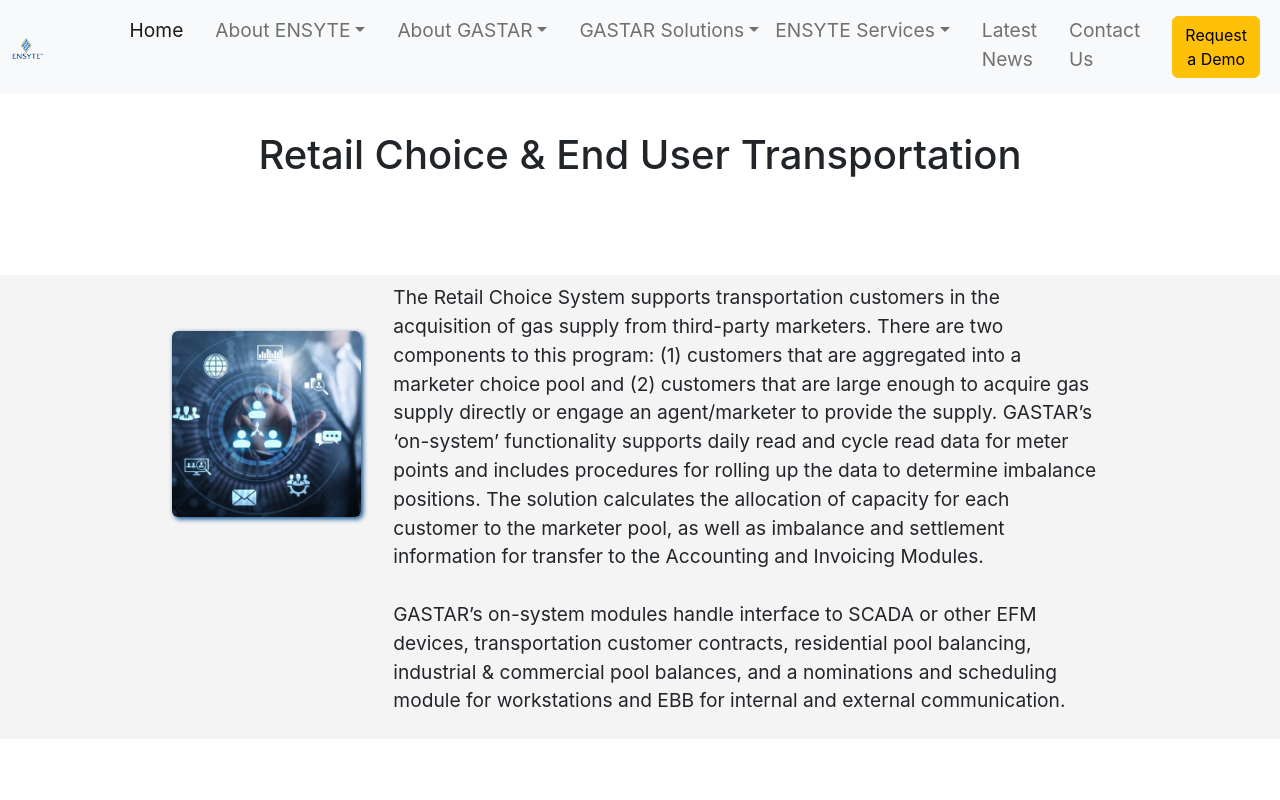
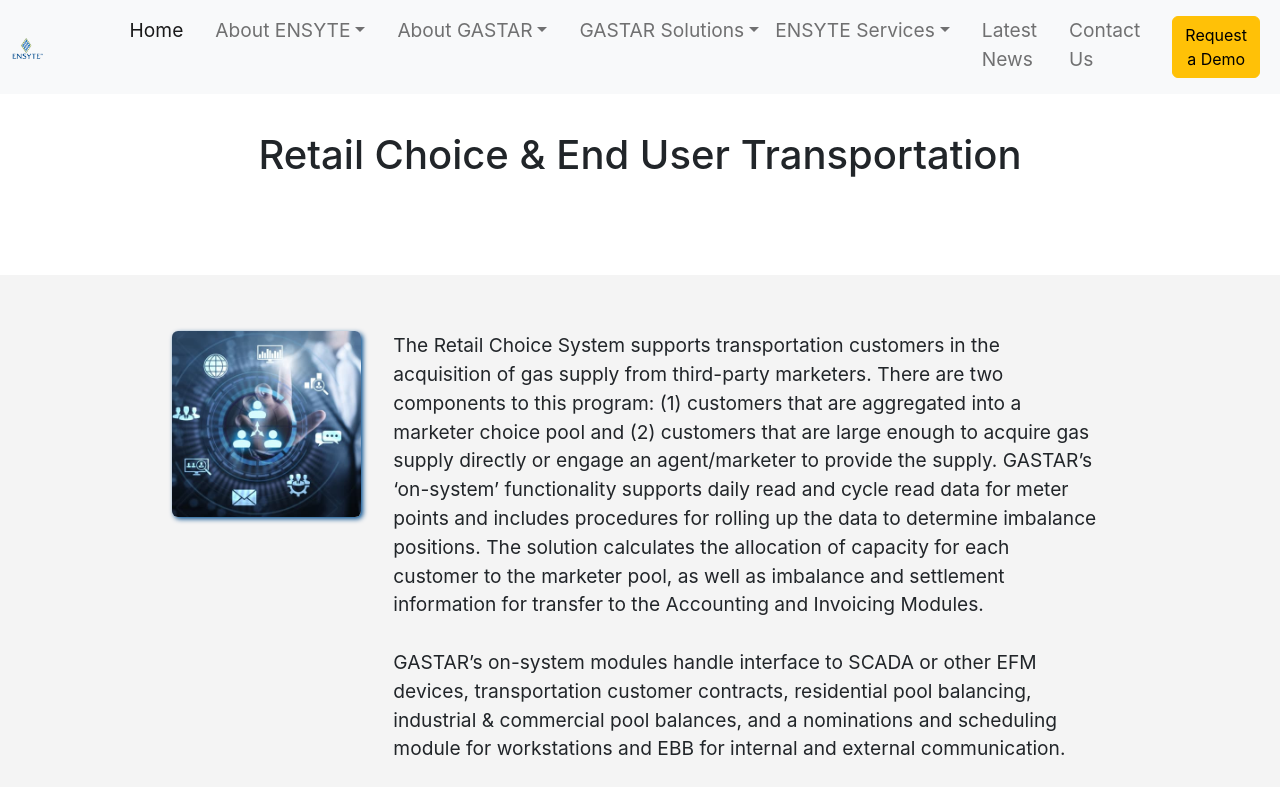
Before and after one commit to JeffGoji/React-Ensyte-Website, a React (Create React App) app: page /gastar-retail-choice in a window 1280 px wide. Shown: the top 800 px of the page. Built offline with nearby package versions, Linux system fonts and the light colour scheme.

Commit message:
push up styling changes

```diff
--- a/src/components/GastarSolutions/RetailChoice.js
+++ b/src/components/GastarSolutions/RetailChoice.js
@@ -23,7 +23,7 @@ function RetailChoice() {
                     <img src={img1} alt="Retail choice" className="img-fluid rounded imgShadow mb-5 mt-5" />
                 </div>
                 <div className="col-lg-7 col-md-12 col-sm-12 text-justify">
-                    <p className="p-2">The Retail Choice System supports transportation customers in the acquisition of gas supply from third-party marketers. There are two components to this program: (1) customers that are aggregated into a marketer choice pool and (2) customers that are large enough to acquire gas supply directly or engage an agent/marketer to provide the supply. GASTAR’s ‘on-system’ functionality supports daily read and cycle read data for meter points and includes procedures for rolling up the data to determine imbalance positions. The solution calculates the allocation of capacity for each customer to the marketer pool, as well as imbalance and settlement information for transfer to the Accounting and Invoicing Modules.
+                    <p className="p-2 mt-5">The Retail Choice System supports transportation customers in the acquisition of gas supply from third-party marketers. There are two components to this program: (1) customers that are aggregated into a marketer choice pool and (2) customers that are large enough to acquire gas supply directly or engage an agent/marketer to provide the supply. GASTAR’s ‘on-system’ functionality supports daily read and cycle read data for meter points and includes procedures for rolling up the data to determine imbalance positions. The solution calculates the allocation of capacity for each customer to the marketer pool, as well as imbalance and settlement information for transfer to the Accounting and Invoicing Modules.
                         <br />
                         <br />
                         GASTAR’s on-system modules handle interface to SCADA or other EFM devices, transportation customer contracts, residential pool balancing, industrial & commercial pool balances, and a nominations and scheduling module for workstations and EBB for internal and external communication.</p>
```
